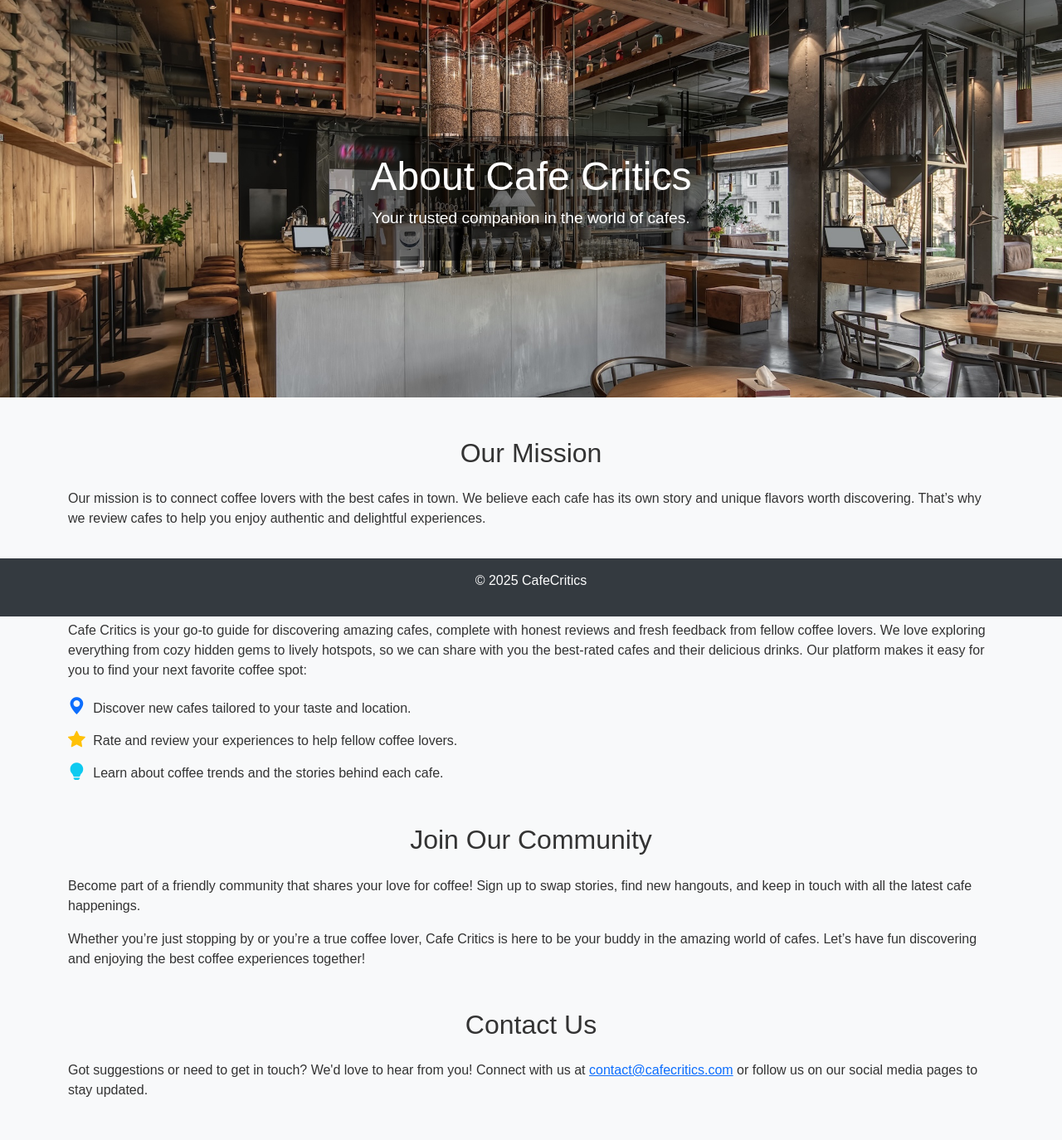
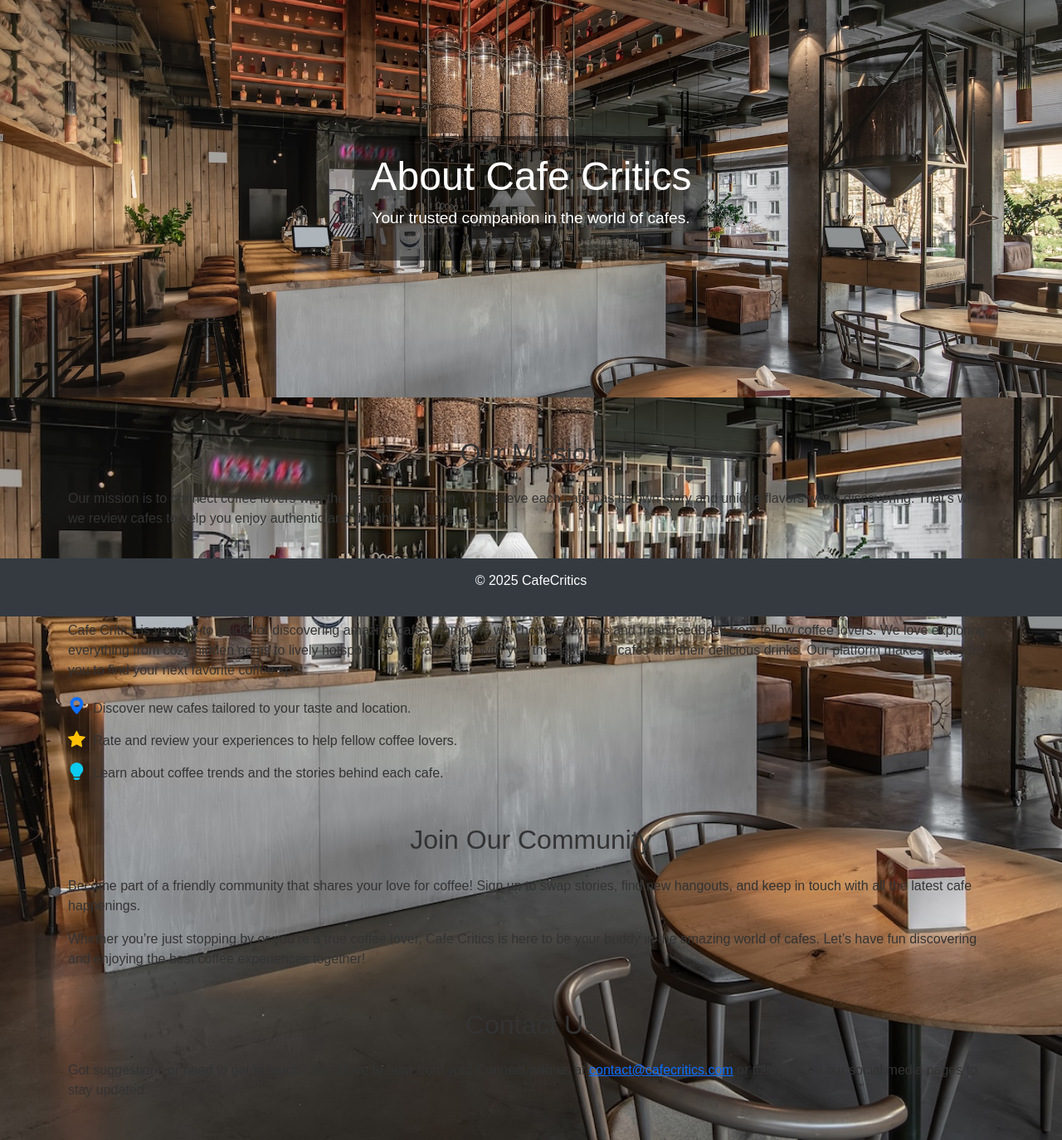
Before and after one commit to Martin-Gubala/WAD2-8C, a Django app: page /about/ in a window 1280 px wide. Shown: the part 57-1431 px from the top of the page at 83% size. Run offline with Django 3.2, Linux system fonts and the light colour scheme.

Commit message:
Added some images(All pages)

```diff
--- a/WAD2-8C/WAD2_Project/WAD2_Project/settings.py
+++ b/WAD2-8C/WAD2_Project/WAD2_Project/settings.py
@@ -41,7 +41,7 @@ INSTALLED_APPS = [
 ]
 
 STATICFILES_DIRS = [
-    os.path.join(BASE_DIR, 'WAD2_Project/cafeCritics/static'),
+    os.path.join(BASE_DIR, 'static'),
 ]
 
 MIDDLEWARE = [
--- a/WAD2-8C/WAD2_Project/cafeCritics/static/css/style.css
+++ b/WAD2-8C/WAD2_Project/cafeCritics/static/css/style.css
@@ -85,7 +85,7 @@ h1, h2, h3 {
 }
 
 .hero {
-    background: url("/static/images/coffee-hero.jpeg") no-repeat center center;
+    background: url("/WAD2-8C/WAD2_Project/cafeCritics/static/css/images/coffee-hero.jpeg") no-repeat center center;
     background-size: cover;
     height: 60vh;
     position: relative;
@@ -134,3 +134,10 @@ h1, h2, h3 {
 .card-header {
     font-weight: bold;
 }
+
+body {
+    background-image: url('/static/css/images/coffee-hero.jpeg');
+    background-size: cover;
+    background-position: center;
+    background-repeat: no-repeat;
+}
```
Also changed, not shown: WAD2-8C/WAD2_Project/cafeCritics/static/css/images/homeimage.jpg (added).
